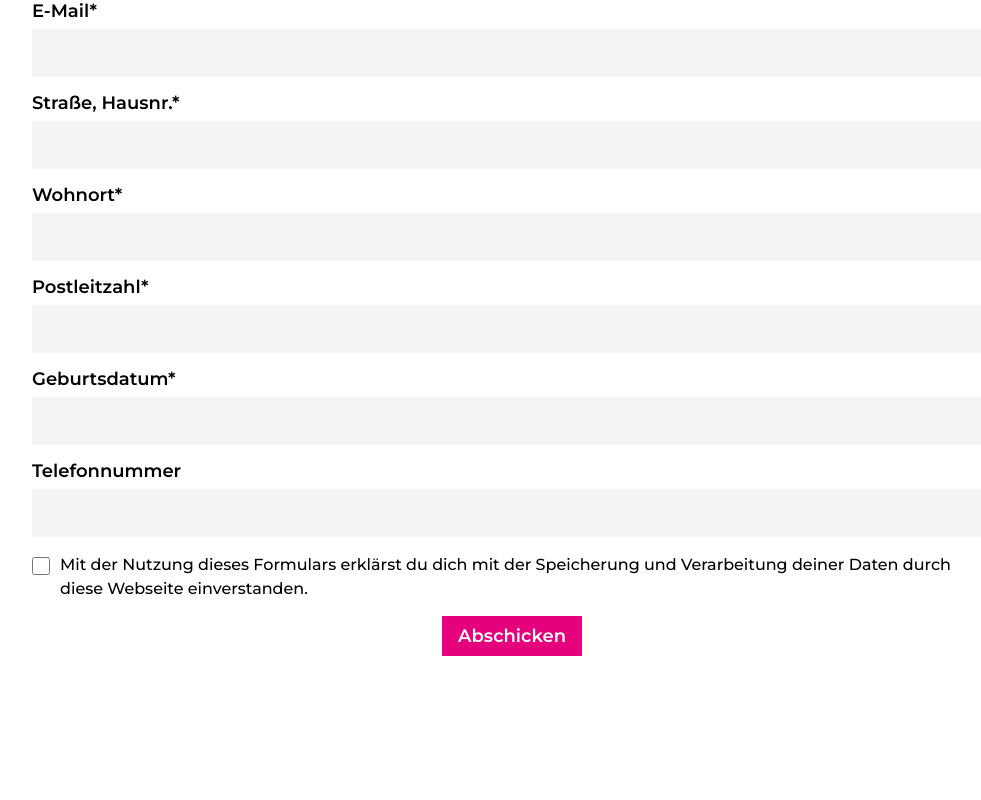
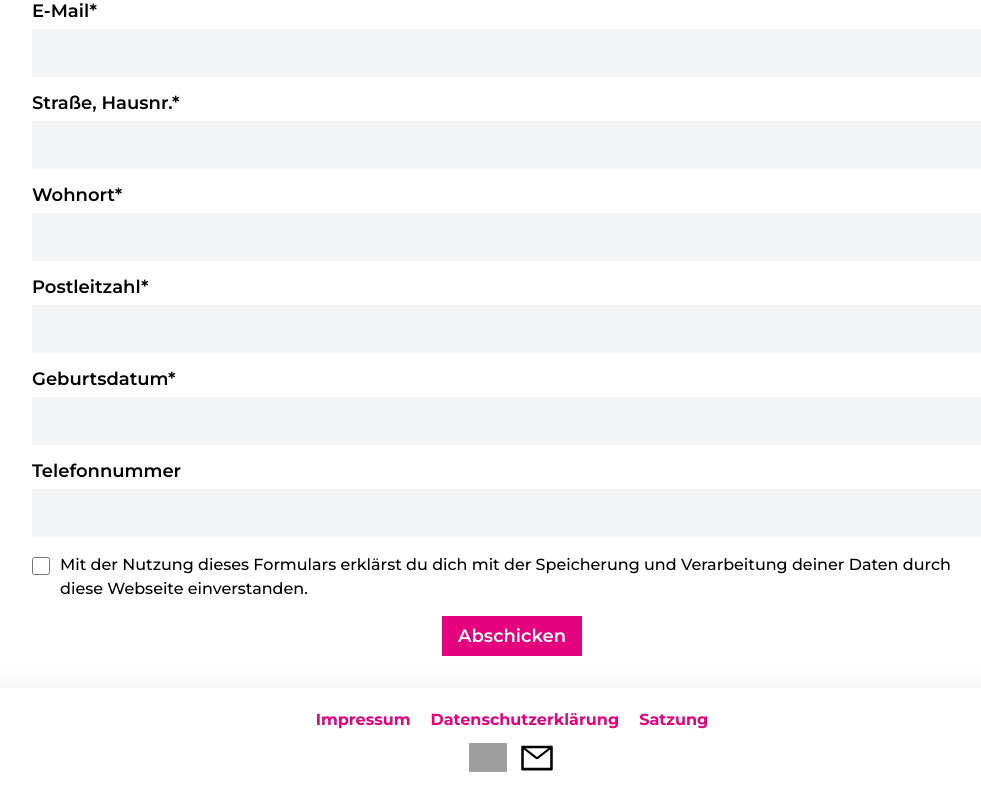
Before and after one commit to Git-Tim1/ls_website, a React (Create React App) app: page /mitglied-werden in a window 1280 px wide. Shown: the part 907-1707 px from the top of the page, without its empty margins (128-1109 px from the left). Before the commit the page ends 1563 px from the top, so only its background shows below. Built offline with nearby package versions, Linux system fonts and the light colour scheme; no server answers; grey boxes are pictures that could not be loaded.

Commit message:
bug fix 3

```diff
--- a/src/App.js
+++ b/src/App.js
@@ -70,7 +70,7 @@
                   <Route path=':positionID' element={<PositionSide footer={() => setFooter(false)} />} />
                 </Route>
                 <Route path="/news" element={<News footer={() => setFooter(true)}  />} />
-
+                <Route path="*" element={<Navigate to="/home" replace />} />
                 <Route path="/kontakt" element={<Contact footer={() => setFooter(true)} />}   />
               </Routes>
             </div>
--- a/src/pages/become_member.js
+++ b/src/pages/become_member.js
@@ -1,4 +1,5 @@
 import React, {useState, useEffect} from 'react'
+import Footer from '../components/footer'
 import Heading from '../components/heading'
 import InputField from '../components/input_field'
 
@@ -41,6 +42,7 @@
           </div>
           <input type="submit" onClick={e => {e.preventDefault(); handleSubmit()}} className='cursor-pointer mx-auto block bg-magenta text-white px-4 py-1.5 text-lg font-semibold mt-2 hover:drop-shadow-lg' value="Abschicken" />
         </div>
+        <Footer />
       </div>
     </div>
 
```
